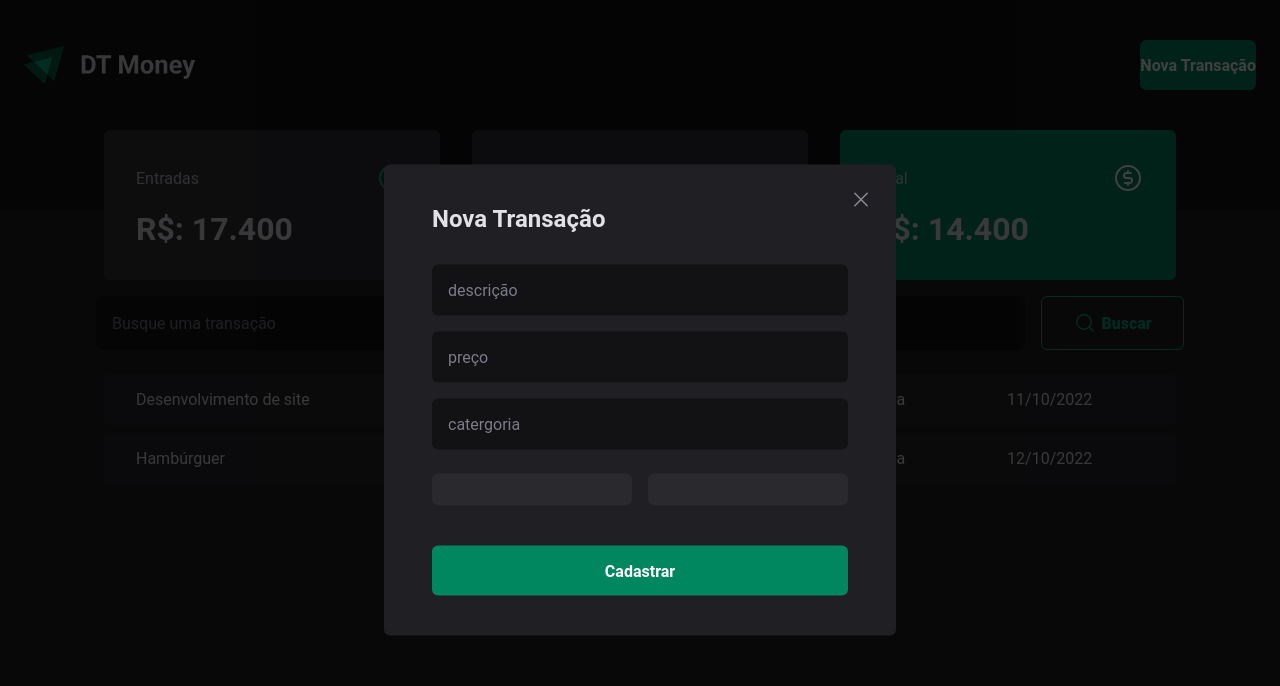
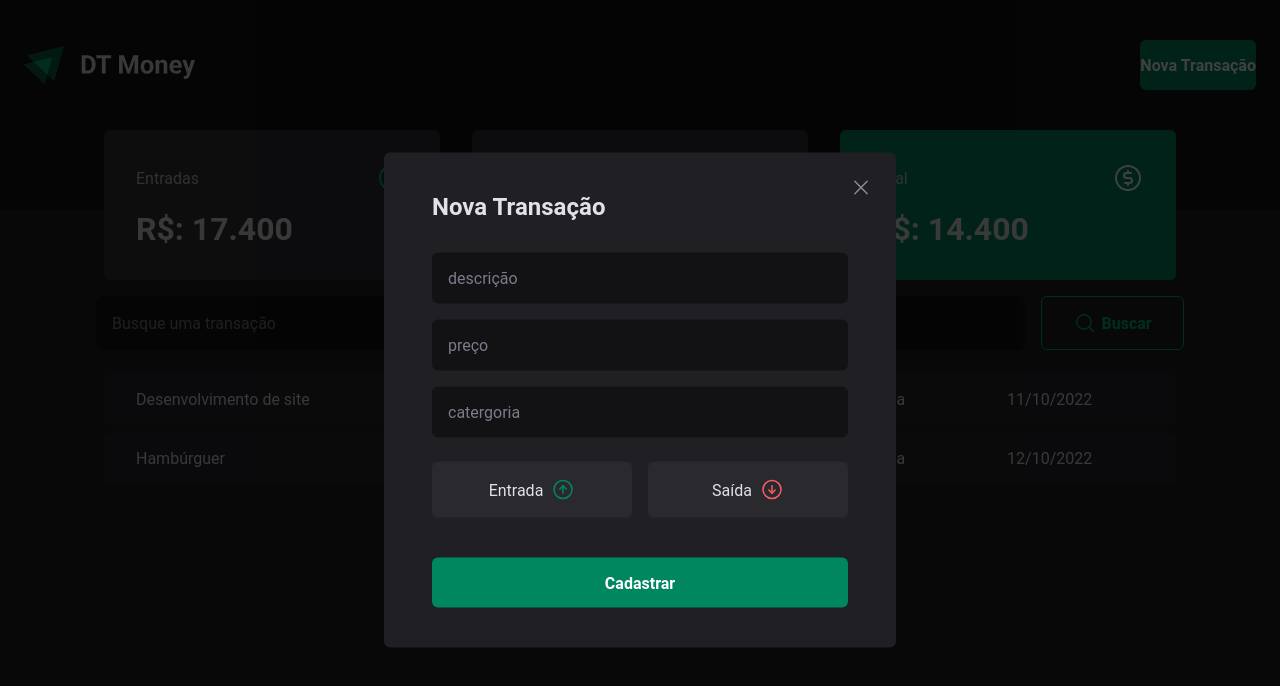
Before and after one commit to ReinaldoARamos/Dt-Money_ignite_03, a React (Vite) app: page / in a window 1280 px wide. Both pictures are taken after a click on the button "Nova Transação". Shown: the top 686 px of the page. Built offline with nearby package versions, Linux system fonts and the light colour scheme.

Commit message:
terminei de aplicar o estilo atraves de uma interface nos botoes e entrada e saida

```diff
--- a/src/Components/NewTransaction/index.tsx
+++ b/src/Components/NewTransaction/index.tsx
@@ -1,6 +1,6 @@
 import * as Dialog from "@radix-ui/react-dialog";
 import { Overlay, Content, CloseButton, TransactionType, TransactionTypeButton } from "./style";
-import { X } from "phosphor-react";
+import { ArrowCircleDown, ArrowCircleUp, X } from "phosphor-react";
 
 
 export function NewTransactionModal() {
@@ -19,8 +19,12 @@ export function NewTransactionModal() {
 
 
             <TransactionType>
-                <TransactionTypeButton/>
-                <TransactionTypeButton/>
+                <TransactionTypeButton variant="Income">
+                    Entrada <ArrowCircleUp size={24}/>
+                </TransactionTypeButton>
+                <TransactionTypeButton variant="Outcome">
+                Saída <ArrowCircleDown size={24}/>
+                </TransactionTypeButton>
             </TransactionType>
 
             <button type="submit">
--- a/src/Components/NewTransaction/style.ts
+++ b/src/Components/NewTransaction/style.ts
@@ -81,7 +81,12 @@ export const TransactionType = styled.div`
     margin-top: 0.5rem ;
 `
 
-export const TransactionTypeButton = styled.button`
+
+interface TransactionButtonProps{
+    variant: "Income" | "Outcome"
+
+}
+export const TransactionTypeButton = styled.button<TransactionButtonProps>`
         background: ${(props) => props.theme["gray-700"]};
         padding: 1rem ;
         align-items: center;
@@ -92,4 +97,8 @@ export const TransactionTypeButton = styled.button`
         cursor: pointer;
         border: 0;
         color: ${(props) => props.theme["gray-100"]};
+
+       svg{
+        color: ${props => props.variant === "Income" ? props.theme["green-500"] : props.theme["red-300"] };
+       }
 `
```
